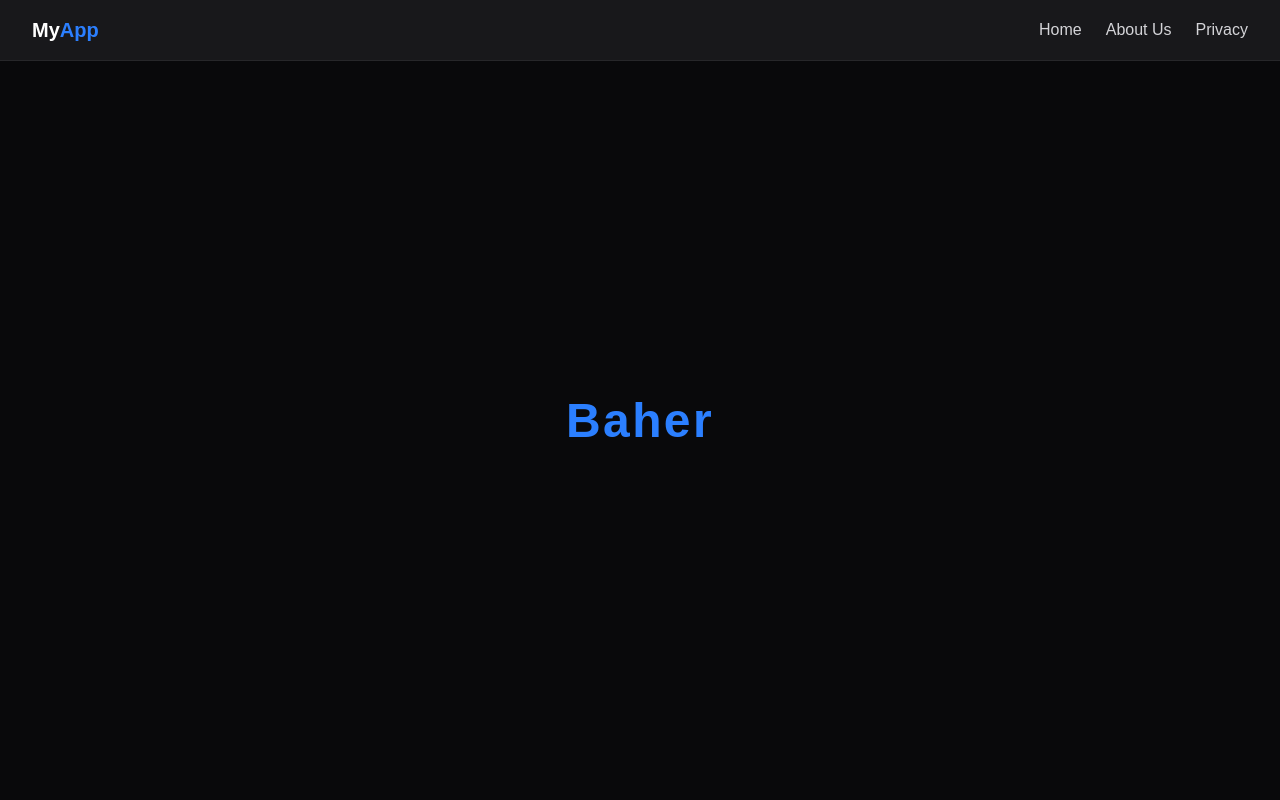
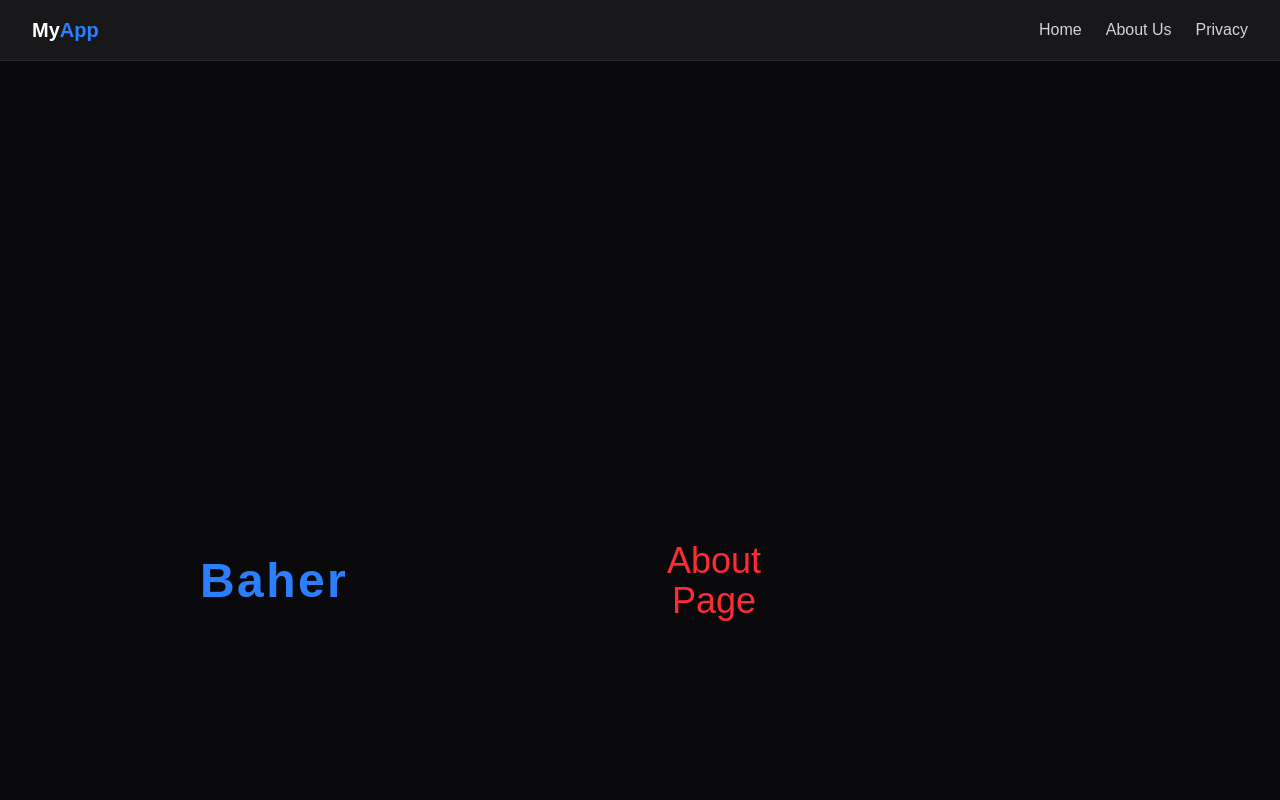
Before and after one commit to BaherElgobashi/nextjs, a Next.js app: page /about in a window 1280 px wide. Shown: the top 800 px of the page. Built offline with nearby package versions, Linux system fonts and the light colour scheme.

Commit message:
Add Variable metadata to change the name of the page when we navigate to it.

```diff
--- a/app/about/page.tsx
+++ b/app/about/page.tsx
@@ -1,9 +1,20 @@
+import Link from "next/link";
+
+export const metadata = {
+  title: "About",
+};
+
 export default function AboutPage() {
   return (
-    <main className="flex min-h-[calc(100vh-80px)] items-center justify-center bg-zinc-950">
+    <main className="flex min-h-[calc(100vh-80px)] items-center justify-center p-50 bg-zinc-950">
       <h1 className="text-5xl font-extrabold text-blue-500 tracking-wider">
         Baher
       </h1>
+      <div className="p-50 m-20">
+        <Link href="/privacy">
+          <button className="text-4xl text-red-500">About Page</button>
+        </Link>
+      </div>
     </main>
   );
 }
--- a/app/layout.tsx
+++ b/app/layout.tsx
@@ -25,9 +25,11 @@ export default function RootLayout({ children }: LayoutProps<"/">) {
       lang="en"
       className={`${geistSans.variable} ${geistMono.variable} h-full antialiased`}
     >
-      <Navbar />
-      <main className="flex-1">{children}</main>
-      <body className="min-h-full flex flex-col">{children}</body>
+      <body className="min-h-full flex flex-col bg-zinc-950 text-white">
+        <Navbar />
+
+        <main className="flex-1">{children}</main>
+      </body>
     </html>
   );
 }
--- a/app/page.tsx
+++ b/app/page.tsx
@@ -1,3 +1,7 @@
+export const metadata = {
+  title: "Home",
+};
+
 export default function HomePage() {
   return (
     <main className="flex min-h-[calc(100vh-80px)] items-center justify-center bg-zinc-950">
--- a/app/privacy/page.tsx
+++ b/app/privacy/page.tsx
@@ -1,3 +1,7 @@
+export const metadata = {
+  title: "Privacy",
+};
+
 export default function PrivacyPage() {
   return (
     <main className="flex min-h-[calc(100vh-80px)] items-center justify-center bg-zinc-950">
```
